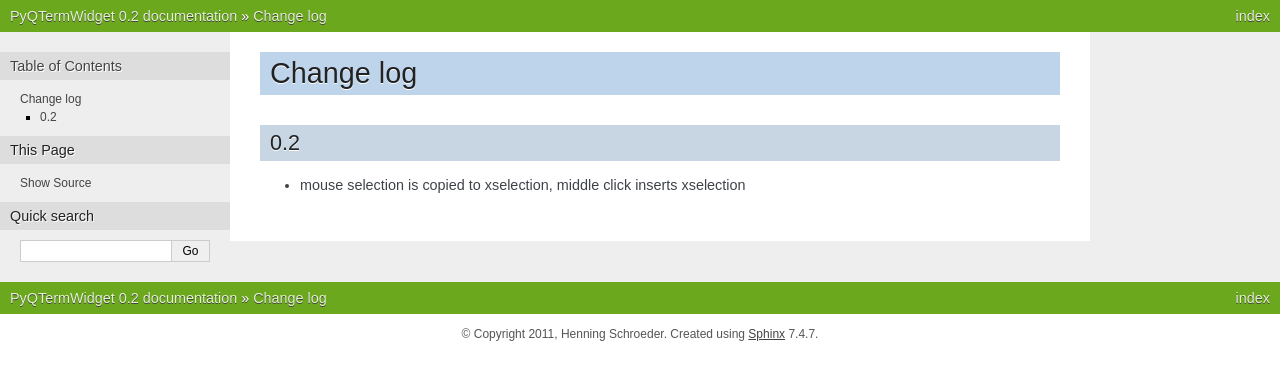
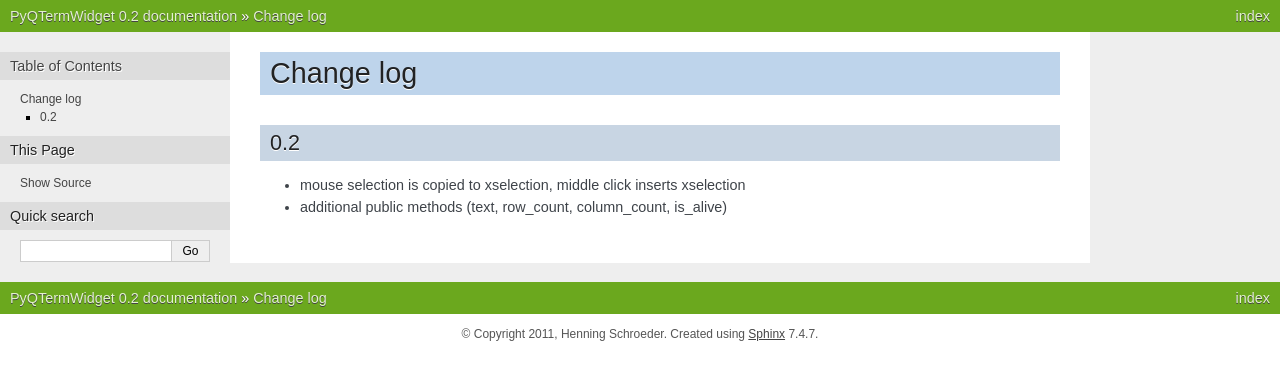
Before and after one commit to muromec/pysnole, a Sphinx documentation site: the page built from doc/changes.rst, in a window 1280 px wide. Shown: the top 380 px of the page. Built offline with Sphinx 7.4.7, drawn with Linux system fonts in a browser that asks for light colours.

Commit message:
updated changelog

```diff
--- a/doc/changes.rst
+++ b/doc/changes.rst
@@ -5,3 +5,4 @@ Change log
 ---
 
 * mouse selection is copied to xselection, middle click inserts xselection
+* additional public methods (text, row_count, column_count, is_alive)
```
